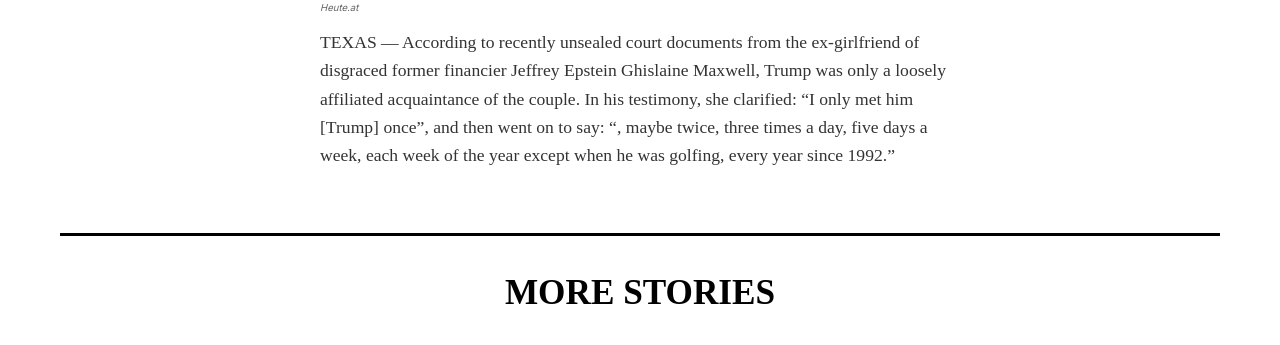
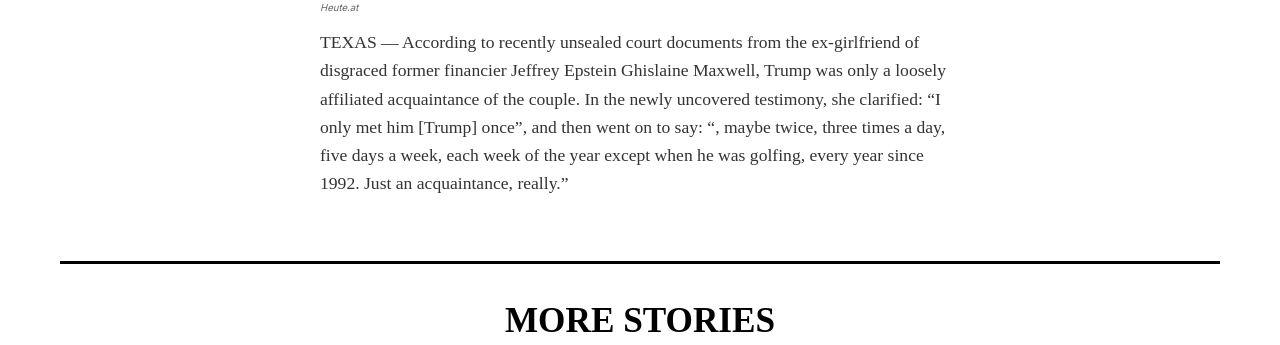
Before and after one commit to Lem0naise/allegedly.news, a Jekyll site: the page built from _posts/2025-08-22-ghislaine-maxwell-trump.markdown, in a window 1280 px wide and 900 px high, scrolled down 526 px, cut to the strip 228-573 px from the top of the window. Built offline with Jekyll 4.4.1, drawn with Linux system fonts in a browser that asks for light colours; some web fonts are replaced.

Commit message:
update 2025-08-22-ghislaine-maxwell-trump.markdown

```diff
--- a/_posts/2025-08-22-ghislaine-maxwell-trump.markdown
+++ b/_posts/2025-08-22-ghislaine-maxwell-trump.markdown
@@ -6,4 +6,4 @@ categories: breaking
 image: "https://heute-at-prod-images.imgix.net/2023/12/21/49ab6c82-54ea-456a-b5a8-5737b4f2f5ec.png?rect=0%2C0%2C421%2C237&auto=format"
 caption: <a href='https://www.heute.at/i/missbrauch-skandal-epstein-files-vor-enthuellung-120125766/doc-1j33fb8vq0'>Heute.at</a>
 ---
-TEXAS — According to recently unsealed court documents from the ex-girlfriend of disgraced former financier Jeffrey Epstein Ghislaine Maxwell, Trump was only a loosely affiliated acquaintance of the couple. In his testimony, she clarified: "I only met him [Trump] once", and then went on to say: ", maybe twice, three times a day, five days a week, each week of the year except when he was golfing, every year since 1992."
+TEXAS — According to recently unsealed court documents from the ex-girlfriend of disgraced former financier Jeffrey Epstein Ghislaine Maxwell, Trump was only a loosely affiliated acquaintance of the couple. In the newly uncovered testimony, she clarified: "I only met him [Trump] once", and then went on to say: ", maybe twice, three times a day, five days a week, each week of the year except when he was golfing, every year since 1992. Just an acquaintance, really."
```
